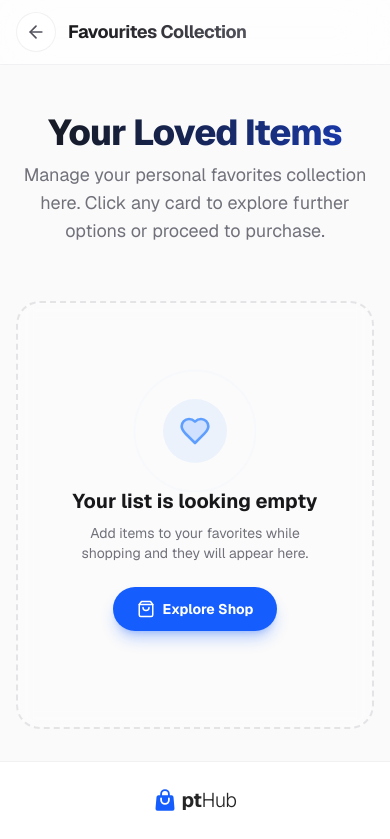
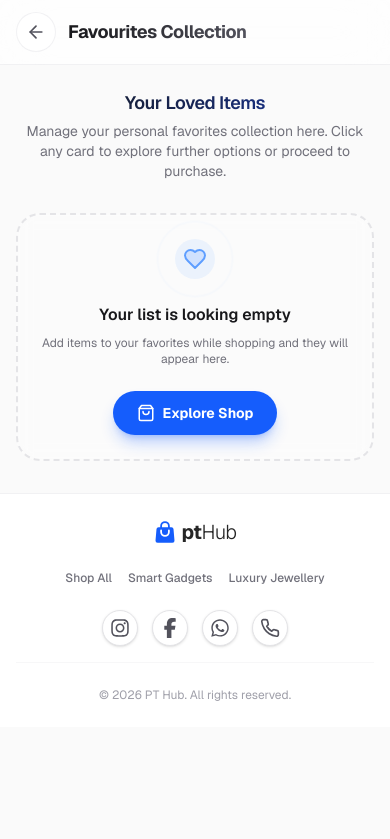
Before and after one commit to VijayBansal2004/PT-Hub, a Next.js app: page /favorites in a window 390 px wide. Shown: the top 839 px of the page. Built offline with nearby package versions, Linux system fonts and the light colour scheme.

Commit message:
ui change

```diff
--- a/app/favorites/page.tsx
+++ b/app/favorites/page.tsx
@@ -42,7 +42,7 @@ export default function FavoritesPage() {
     if (favorites.includes(productId)) {
       updated = favorites.filter((id) => id !== productId);
       toast("Removed from Favourites", {
-        icon: "💔"
+        icon: "💔",
       });
       // Close modal if the currently selected product is removed
       if (selectedProduct?.id === productId) {
@@ -51,7 +51,7 @@ export default function FavoritesPage() {
     } else {
       updated = [...favorites, productId];
       toast.success("Added to Favourites!", {
-        icon: "💖"
+        icon: "💖",
       });
     }
     setFavorites(updated);
@@ -66,7 +66,6 @@ export default function FavoritesPage() {
   return (
     <div className="animate-fade-in">
       <div className="min-h-screen bg-zinc-50 text-zinc-900 transition-colors duration-300 font-sans">
-
         {/* Navigation Header */}
         <header className="sticky top-0 z-40 w-full border-b border-zinc-200/50 bg-white/70 backdrop-blur-xl transition-colors duration-300">
           <div className="mx-auto flex h-16 max-w-7xl items-center justify-between px-4 sm:px-6 lg:px-8">
@@ -74,8 +73,7 @@ export default function FavoritesPage() {
               <Link
                 href="/"
                 className="flex h-10 w-10 items-center justify-center rounded-full border border-zinc-200/50 bg-white hover:bg-zinc-100 transition-colors cursor-pointer"
-                title="Back to Shop"
-              >
+                title="Back to Shop">
                 <LuArrowLeft className="h-5 w-5 text-zinc-600" />
               </Link>
               <span className="bg-gradient-to-r from-zinc-900 to-zinc-600 bg-clip-text text-lg font-bold tracking-tight text-transparent">
@@ -86,17 +84,18 @@ export default function FavoritesPage() {
         </header>
 
         {/* Hero Title */}
-        <section className="relative overflow-hidden pt-12 pb-6 sm:pt-16 sm:pb-8">
+        <section className="relative overflow-hidden pt-6 pb-0 sm:pt-16 sm:pb-8">
           <div className="absolute inset-0 -z-10 flex items-center justify-center opacity-25 blur-3xl">
             <div className="h-72 w-72 rounded-full bg-sky-300 animate-pulse" />
             <div className="h-96 w-96 rounded-full bg-blue-600 ml-12 animate-bounce duration-10000" />
           </div>
           <div className="mx-auto max-w-7xl px-4 sm:px-6 lg:px-8 text-center sm:text-left">
-            <h1 className="text-4xl font-extrabold tracking-tight sm:text-5xl bg-gradient-to-r from-zinc-900 via-blue-950 to-blue-800 bg-clip-text text-transparent">
+            <h1 className="text-lg font-semibold md:font-extrabold tracking-tight sm:text-5xl bg-gradient-to-r from-zinc-900 via-blue-950 to-blue-800 bg-clip-text text-transparent">
               Your Loved Items
             </h1>
-            <p className="mt-2 max-w-xl text-lg text-zinc-500">
-              Manage your personal favorites collection here. Click any card to explore further options or proceed to purchase.
+            <p className="mt-1 md:mt-2 max-w-xl text-sm md:text-lg text-zinc-500">
+              Manage your personal favorites collection here. Click any card to
+              explore further options or proceed to purchase.
             </p>
           </div>
         </section>
@@ -104,19 +103,21 @@ export default function FavoritesPage() {
         {/* Favorite Products Listing */}
         <main className="mx-auto max-w-7xl px-4 sm:px-6 lg:px-8 py-8">
           {favoriteProducts.length === 0 ? (
-            <div className="flex flex-col items-center justify-center py-24 text-center border-2 border-dashed border-zinc-200 rounded-3xl p-12 bg-white/30 backdrop-blur-sm">
-              <div className="flex h-16 w-16 items-center justify-center rounded-full bg-blue-100/50 text-blue-500 mb-6 relative">
-                <LuHeart className="h-8 w-8 fill-blue-500/20 animate-pulse" />
+            <div className="flex flex-col items-center justify-center py-6 md:py-24 text-center border-2 border-dashed border-zinc-200 rounded-3xl p-4 md:p-12 bg-white/30 backdrop-blur-sm">
+              <div className="flex size-10 md:size-16 items-center justify-center rounded-full bg-blue-100/50 text-blue-500 mb-6 relative">
+                <LuHeart className="size-6 md:size-8 fill-blue-500/20 animate-pulse" />
                 <div className="absolute inset-0 rounded-full border border-blue-500/30 animate-ping" />
               </div>
-              <h3 className="text-xl font-bold text-zinc-900">Your list is looking empty</h3>
-              <p className="mt-2 text-sm text-zinc-500 max-w-sm">
-                Add items to your favorites while shopping and they will appear here.
+              <h3 className="text-base md:text-xl font-semibold md:font-bold text-zinc-900">
+                Your list is looking empty
+              </h3>
+              <p className="mt-2 text-xs md:text-sm text-zinc-500 max-w-sm">
+                Add items to your favorites while shopping and they will appear
+                here.
               </p>
               <Link
                 href="/products"
-                className="mt-6 inline-flex items-center gap-2 rounded-full bg-blue-600 px-6 py-3 text-sm font-bold text-white hover:bg-blue-500 transition-colors shadow-lg shadow-blue-600/30 cursor-pointer"
-              >
+                className="mt-6 inline-flex items-center gap-2 rounded-full bg-blue-600 px-6 py-3 text-sm font-bold text-white hover:bg-blue-500 transition-colors shadow-lg shadow-blue-600/30 cursor-pointer">
                 <LuShoppingBag className="h-4.5 w-4.5" />
                 Explore Shop
               </Link>
@@ -140,12 +141,17 @@ export default function FavoritesPage() {
         <ProductModal
           product={selectedProduct}
           onClose={() => setSelectedProduct(null)}
-          isFavorite={selectedProduct ? favorites.includes(selectedProduct.id) : false}
-          onToggleFavorite={() => selectedProduct && toggleFavorite(selectedProduct.id)}
+          isFavorite={
+            selectedProduct ? favorites.includes(selectedProduct.id) : false
+          }
+          onToggleFavorite={() =>
+            selectedProduct && toggleFavorite(selectedProduct.id)
+          }
           onBuyNow={() => {
             if (selectedProduct) {
               const message = `Hello! I would like to purchase the *${selectedProduct.name}* (${selectedProduct.category}) for *$${selectedProduct.price.toFixed(2)}*.`;
-              const whatsappNum = process.env.NEXT_PUBLIC_CONTACT_WHATSAPP || "919417212422";
+              const whatsappNum =
+                process.env.NEXT_PUBLIC_CONTACT_WHATSAPP || "919417212422";
               const whatsappUrl = `https://wa.me/${whatsappNum}?text=${encodeURIComponent(message)}`;
               toast.success("Redirecting to WhatsApp Checkout...", {
                 description: `Opening chat to buy ${selectedProduct.name}.`,
@@ -164,7 +170,6 @@ export default function FavoritesPage() {
 
         {/* Shadcn Sonner Toaster */}
         <Toaster richColors position="bottom-right" theme="light" />
-
       </div>
     </div>
   );
--- a/components/Footer.tsx
+++ b/components/Footer.tsx
@@ -41,7 +41,7 @@ export default function Footer() {
     <footer className="mt-auto border-t border-zinc-200/50 bg-white text-zinc-600 transition-colors duration-300 w-full font-sans py-6 md:py-10">
       <div className="mx-auto max-w-7xl px-4 sm:px-6 lg:px-8">
         {/* Upper footer grid */}
-        <div className="grid grid-cols-1 md:grid-cols-3 gap-6 md:gap-8 items-center pb-8 border-b border-zinc-200/30">
+        <div className="grid grid-cols-1 md:grid-cols-3 gap-6 md:gap-8 items-center pb-4 md:pb-8 border-b border-zinc-200/30">
           {/* Left Side: Logo */}
           <div className="flex justify-center md:justify-start">
             <Logo />
```
